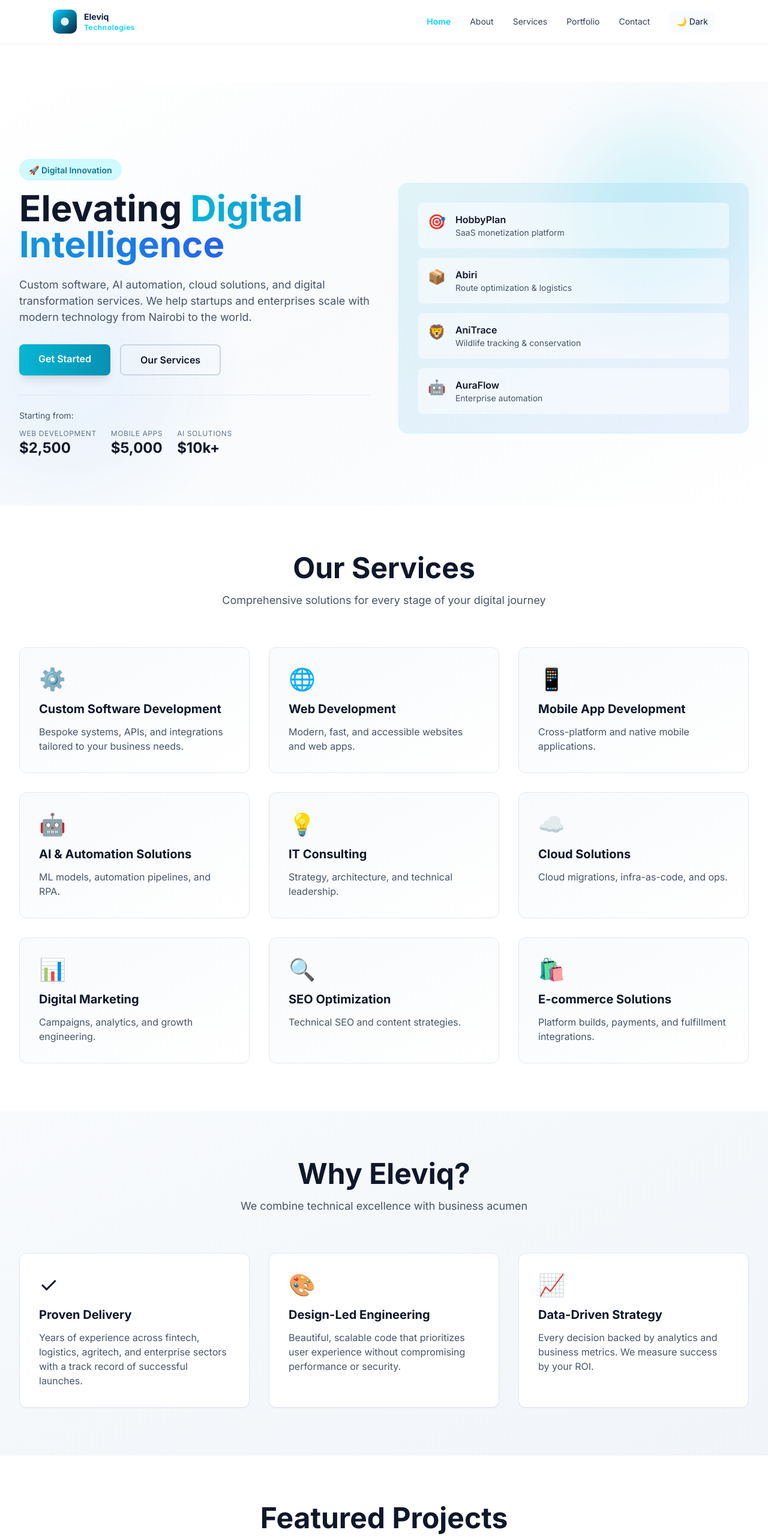
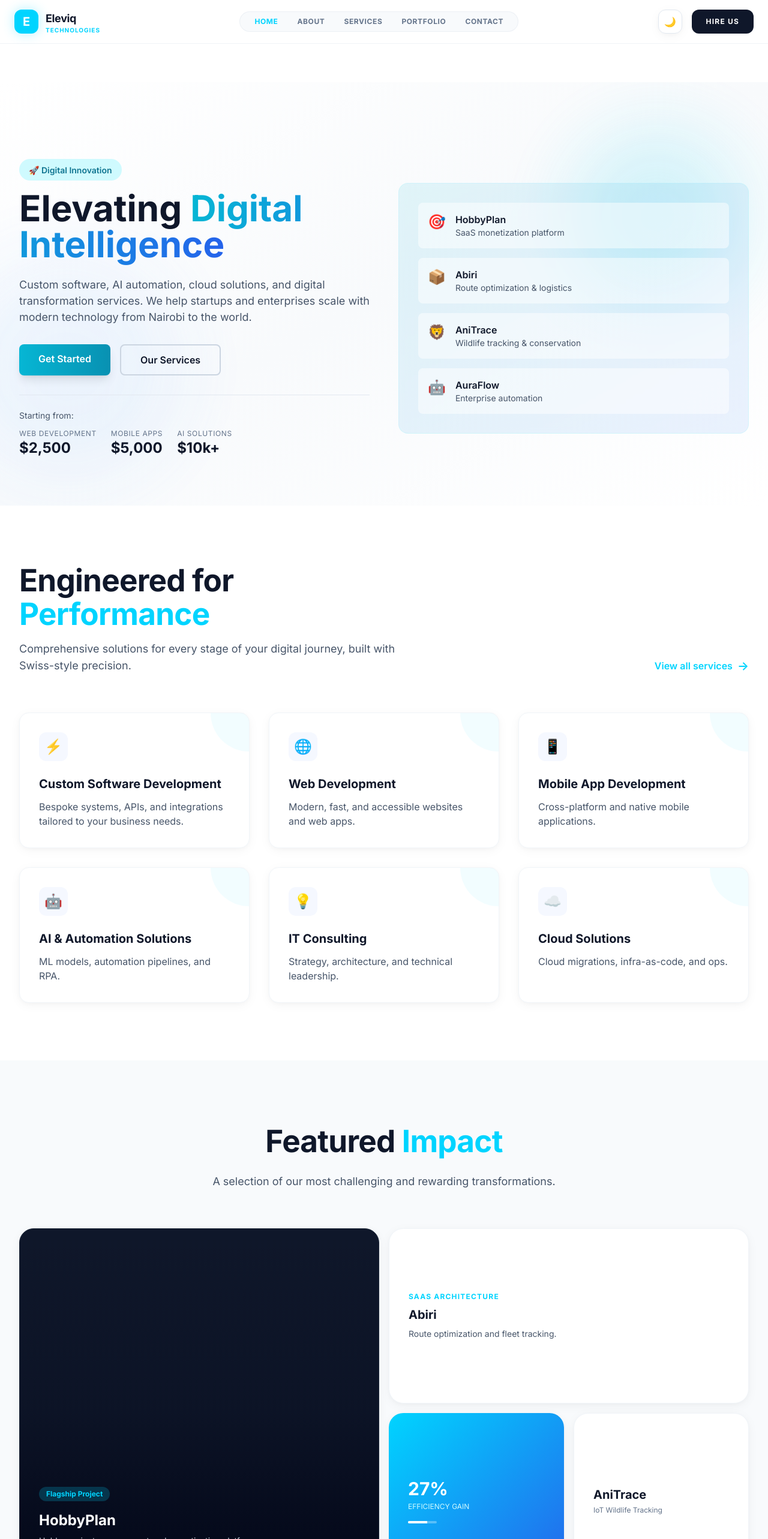
Before and after one commit to kigechaedward/eleviq-website, a React (Vite) app: page / in a window 1280 px wide. Shown: the top 2566 px of the page at 60% size. Built offline with nearby package versions, Linux system fonts and the light colour scheme.

Commit message:
Design: Implement UI/UX Pro Max standards
Converted Portfolio to Bento Grid, upgraded Service cards with Soft UI shadows, and refined Header with glassmorphism and custom easing curves.

```diff
--- a/index.html
+++ b/index.html
@@ -9,10 +9,10 @@
     <meta property="og:description" content="Custom software, AI & automation, cloud, and digital solutions from Eleviq Technologies." />
     <meta property="og:type" content="website" />
     <title>Eleviq Technologies — Elevating Digital Intelligence</title>
-    <link rel="icon" href="/favicon.svg" />
+    <link rel="icon" href="./favicon.svg" />
   </head>
   <body class="antialiased bg-white text-slate-900 dark:bg-slate-900 dark:text-slate-100">
     <div id="root"></div>
-    <script type="module" src="/src/main.jsx"></script>
+    <script type="module" src="./src/main.jsx"></script>
   </body>
 </html>
--- a/src/components/Header.jsx
+++ b/src/components/Header.jsx
@@ -17,38 +17,33 @@ export default function Header(){
   ]
 
   return (
-    <header className="sticky top-0 z-50 backdrop-blur-sm bg-white/95 dark:bg-dark-surface/95 border-b border-accent/20 dark:border-dark-muted/20 shadow-sm">
-      <div className="mx-auto max-w-6xl px-6 py-4 flex items-center justify-between">
+    <header className="sticky top-0 z-50 backdrop-blur-md bg-white/80 dark:bg-dark-bg/80 border-b border-slate-200/50 dark:border-slate-800/50">
+      <div className="mx-auto max-w-7xl px-6 py-4 flex items-center justify-between">
         <Link to="/" className="flex items-center gap-3 group">
-          <svg width="40" height="40" viewBox="0 0 24 24" fill="none" aria-hidden className="group-hover:scale-110 transition-transform duration-fast">
-            <rect width="24" height="24" rx="6" fill="url(#grad)" />
-            <circle cx="12" cy="12" r="4" fill="white" opacity="0.9" />
-            <defs>
-              <linearGradient id="grad" x1="0" y1="0" x2="1" y2="1">
-                <stop offset="0" stopColor="#00D4FF" />
-                <stop offset="1" stopColor="#0A1F3F" />
-              </linearGradient>
-            </defs>
-          </svg>
-          <div className="flex flex-col">
-            <span className="text-sm font-bold text-secondary dark:text-white">Eleviq</span>
-            <span className="text-xs text-primary font-semibold tracking-wide">Technologies</span>
+          <div className="w-10 h-10 bg-primary rounded-xl flex items-center justify-center shadow-cyan-glow group-hover:rotate-6 transition-transform duration-pro-fast">
+            <span className="text-white font-bold text-xl">E</span>
+          </div>
+          <div className="flex flex-col leading-none">
+            <span className="text-lg font-bold text-slate-900 dark:text-white tracking-tighter">Eleviq</span>
+            <span className="text-[10px] text-primary font-bold uppercase tracking-widest">Technologies</span>
           </div>
         </Link>
 
-        <nav className="hidden md:flex gap-8 items-center">
+        <nav className="hidden md:flex gap-8 items-center bg-slate-100/50 dark:bg-slate-800/50 px-6 py-2 rounded-full border border-slate-200/50 dark:border-slate-700/50">
           {nav.map(item=> (
-            <Link key={item.to} to={item.to} className={`text-sm font-medium transition-colors duration-fast ${location.pathname===item.to? 'text-primary font-semibold':'text-slate-700 dark:text-slate-300 hover:text-primary'}`}>
+            <Link key={item.to} to={item.to} className={`text-xs font-bold uppercase tracking-wider transition-all duration-pro-fast ${location.pathname===item.to? 'text-primary':'text-slate-500 dark:text-slate-400 hover:text-primary'}`}>
               {item.label}
             </Link>
           ))}
-          <button aria-label="Toggle dark mode" onClick={()=>setDark(d=>!d)} className="px-3 py-2 rounded-lg bg-accent/50 hover:bg-accent text-secondary dark:bg-dark-muted/30 dark:hover:bg-dark-muted/50 dark:text-white font-medium text-sm transition-all duration-fast">
-            {dark? '☀️ Light' : '🌙 Dark'}
-          </button>
         </nav>
 
-        <div className="md:hidden">
-          <Link to="/contact" className="text-sm px-4 py-2 bg-primary hover:bg-primary/90 text-secondary rounded-lg font-semibold transition-all duration-fast">Contact</Link>
+        <div className="flex items-center gap-4">
+          <button aria-label="Toggle dark mode" onClick={()=>setDark(d=>!d)} className="w-10 h-10 rounded-xl bg-white dark:bg-slate-800 border border-slate-200 dark:border-slate-700 flex items-center justify-center shadow-soft hover:shadow-soft-hover transition-all">
+            {dark? '☀️' : '🌙'}
+          </button>
+          <Link to="/contact" className="hidden sm:block text-xs uppercase tracking-widest px-6 py-3 bg-slate-900 dark:bg-primary text-white dark:text-slate-900 rounded-xl font-bold hover:shadow-lg transition-all active:scale-95">
+            Hire Us
+          </Link>
         </div>
       </div>
     </header>
--- a/src/pages/Home.jsx
+++ b/src/pages/Home.jsx
@@ -10,79 +10,84 @@ export default function Home(){
       <Hero />
 
       {/* Services */}
-      <section className="py-20 px-4 sm:px-6 lg:px-8 bg-white dark:bg-slate-900">
+      <section className="py-24 px-4 sm:px-6 lg:px-8 bg-white dark:bg-slate-900 overflow-hidden">
         <div className="max-w-7xl mx-auto">
-          <div className="text-center mb-16">
-            <h2 className="text-4xl md:text-5xl font-bold text-slate-900 dark:text-white mb-4">Our Services</h2>
-            <p className="text-lg text-slate-600 dark:text-slate-400 max-w-2xl mx-auto">Comprehensive solutions for every stage of your digital journey</p>
+          <div className="flex flex-col md:flex-row md:items-end justify-between mb-16 gap-6">
+            <div className="max-w-2xl">
+              <h2 className="text-h2 font-bold text-slate-900 dark:text-white mb-4 tracking-tight leading-display">
+                Engineered for <span className="text-primary">Performance</span>
+              </h2>
+              <p className="text-lg text-slate-600 dark:text-slate-400">Comprehensive solutions for every stage of your digital journey, built with Swiss-style precision.</p>
+            </div>
+            <Link to="/services" className="text-primary font-semibold flex items-center gap-2 group hover:translate-x-1 transition-transform duration-pro-fast">
+              View all services <span className="text-xl">→</span>
+            </Link>
           </div>
 
           <div className="grid md:grid-cols-3 gap-8">
-            {SERVICES.map((service, i) => (
-              <div key={service.title} className="group p-8 bg-gradient-to-br from-slate-50 to-white dark:from-slate-800 dark:to-slate-900 rounded-xl border border-slate-200 dark:border-slate-700 hover:border-cyan-400 hover:shadow-xl transition-all hover:-translate-y-2">
-                <div className="text-4xl mb-4">
-                  {['⚙️', '🌐', '📱', '🤖', '💡', '☁️', '📊', '🔍', '🛍️'][i]}
+            {SERVICES.slice(0, 6).map((service, i) => (
+              <div key={service.title}
+                   className="group p-8 bg-white dark:bg-slate-800/50 rounded-2xl border border-slate-100 dark:border-slate-700/50 shadow-soft hover:shadow-soft-hover hover:border-primary/30 transition-all duration-pro-base ease-pro-max hover:-translate-y-2 relative overflow-hidden">
+                <div className="absolute top-0 right-0 w-32 h-32 bg-primary/5 rounded-full -mr-16 -mt-16 group-hover:scale-150 transition-transform duration-pro-base"></div>
+                <div className="w-12 h-12 mb-6 bg-accent dark:bg-primary/10 rounded-xl flex items-center justify-center text-2xl group-hover:scale-110 group-hover:bg-primary group-hover:text-white transition-all duration-pro-base">
+                  {['⚡', '🌐', '📱', '🤖', '💡', '☁️'][i] || '⚙️'}
                 </div>
-                <h3 className="text-xl font-bold text-slate-900 dark:text-white mb-3 group-hover:text-cyan-600 transition-colors">{service.title}</h3>
-                <p className="text-slate-600 dark:text-slate-400">{service.desc}</p>
+                <h3 className="text-xl font-bold text-slate-900 dark:text-white mb-3 group-hover:text-primary transition-colors">{service.title}</h3>
+                <p className="text-slate-600 dark:text-slate-400 leading-relaxed">{service.desc}</p>
               </div>
             ))}
           </div>
         </div>
       </section>
 
-      {/* Why Choose */}
-      <section className="py-20 px-4 sm:px-6 lg:px-8 bg-gradient-to-br from-slate-50 to-slate-100 dark:from-slate-900 dark:to-slate-800">
+      {/* Bento Grid Portfolio */}
+      <section className="py-24 px-4 sm:px-6 lg:px-8 bg-slate-50 dark:bg-slate-900/50">
         <div className="max-w-7xl mx-auto">
           <div className="text-center mb-16">
-            <h2 className="text-4xl md:text-5xl font-bold text-slate-900 dark:text-white mb-4">Why Eleviq?</h2>
-            <p className="text-lg text-slate-600 dark:text-slate-400">We combine technical excellence with business acumen</p>
+            <h2 className="text-h2 font-bold text-slate-900 dark:text-white mb-4 tracking-tight">Featured <span className="text-primary">Impact</span></h2>
+            <p className="text-lg text-slate-600 dark:text-slate-400 max-w-2xl mx-auto">A selection of our most challenging and rewarding transformations.</p>
           </div>
 
-          <div className="grid md:grid-cols-3 gap-8">
-            {[
-              {title: 'Proven Delivery', desc: 'Years of experience across fintech, logistics, agritech, and enterprise sectors with a track record of successful launches.', icon: '✓'},
-              {title: 'Design-Led Engineering', desc: 'Beautiful, scalable code that prioritizes user experience without compromising performance or security.', icon: '🎨'},
-              {title: 'Data-Driven Strategy', desc: 'Every decision backed by analytics and business metrics. We measure success by your ROI.', icon: '📈'}
-            ].map((item, i) => (
-              <div key={i} className="p-8 bg-white dark:bg-slate-900 rounded-xl border border-slate-200 dark:border-slate-700 shadow-sm hover:shadow-lg transition-shadow">
-                <div className="text-4xl mb-4">{item.icon}</div>
-                <h3 className="text-xl font-bold text-slate-900 dark:text-white mb-3">{item.title}</h3>
-                <p className="text-slate-600 dark:text-slate-400">{item.desc}</p>
+          <div className="grid grid-cols-1 md:grid-cols-4 md:grid-rows-2 gap-4 h-full md:h-[600px]">
+            {/* Main Featured Item */}
+            <div className="md:col-span-2 md:row-span-2 group relative rounded-3xl overflow-hidden bg-slate-900 border border-slate-800 shadow-soft hover:shadow-soft-hover transition-all duration-pro-base">
+              <div className="absolute inset-0 bg-gradient-to-t from-slate-950 via-slate-950/20 to-transparent z-10"></div>
+              <div className="absolute inset-0 bg-primary/10 opacity-0 group-hover:opacity-100 transition-opacity"></div>
+              <div className="absolute bottom-0 p-8 z-20">
+                <span className="px-3 py-1 bg-primary/20 text-primary text-xs font-bold rounded-full mb-4 inline-block">Flagship Project</span>
+                <h3 className="text-2xl font-bold text-white mb-2">{PROJECTS[0]?.name || 'Abiri Logistics'}</h3>
+                <p className="text-slate-300 text-sm mb-4 line-clamp-2">{PROJECTS[0]?.desc || 'Route optimization and digital freight management platform.'}</p>
+                <Link to="/portfolio" className="text-white font-semibold flex items-center gap-2 text-sm group-hover:gap-3 transition-all">
+                  View Case Study <span>→</span>
+                </Link>
               </div>
-            ))}
-          </div>
-        </div>
-      </section>
+            </div>
 
-      {/* Portfolio */}
-      <section className="py-20 px-4 sm:px-6 lg:px-8 bg-white dark:bg-slate-900">
-        <div className="max-w-7xl mx-auto">
-          <div className="text-center mb-16">
-            <h2 className="text-4xl md:text-5xl font-bold text-slate-900 dark:text-white mb-4">Featured Projects</h2>
-            <p className="text-lg text-slate-600 dark:text-slate-400">Showcasing our recent work</p>
-          </div>
+            {/* Side Items */}
+            <div className="md:col-span-2 group relative rounded-3xl overflow-hidden bg-white dark:bg-slate-800 border border-slate-100 dark:border-slate-700 shadow-soft hover:shadow-soft-hover transition-all duration-pro-base">
+              <div className="p-8 h-full flex flex-col justify-center">
+                <span className="text-primary text-xs font-bold mb-2 uppercase tracking-widest">SaaS Architecture</span>
+                <h3 className="text-xl font-bold text-slate-900 dark:text-white mb-2">{PROJECTS[1]?.name || 'HobbyPlan'}</h3>
+                <p className="text-slate-600 dark:text-slate-400 text-sm line-clamp-1">{PROJECTS[1]?.desc || 'SaaS monetization and user management system.'}</p>
+              </div>
+            </div>
 
-          <div className="grid sm:grid-cols-2 md:grid-cols-3 gap-8">
-            {PROJECTS.map(project => (
-              <div key={project.name} className="group p-6 bg-gradient-to-br from-slate-50 to-white dark:from-slate-800 dark:to-slate-900 rounded-xl border border-slate-200 dark:border-slate-700 hover:border-cyan-400 hover:shadow-xl transition-all cursor-pointer hover:-translate-y-1">
-                <div className="flex items-start justify-between mb-3">
-                  <h4 className="text-lg font-bold text-slate-900 dark:text-white">{project.name}</h4>
-                  <span className="text-xs font-semibold px-3 py-1 bg-cyan-100 dark:bg-cyan-900/30 text-cyan-700 dark:text-cyan-400 rounded-full">{project.type}</span>
+            <div className="group relative rounded-3xl overflow-hidden bg-gradient-to-br from-primary to-blue-600 shadow-soft hover:shadow-soft-hover transition-all duration-pro-base">
+              <div className="p-8 h-full flex flex-col justify-center text-white">
+                <h3 className="text-3xl font-bold mb-1">27%</h3>
+                <p className="text-cyan-100 text-xs font-medium uppercase">Efficiency Gain</p>
+                <div className="mt-4 h-1 w-12 bg-white/30 rounded-full overflow-hidden">
+                  <div className="h-full bg-white w-2/3"></div>
                 </div>
-                <p className="text-slate-600 dark:text-slate-400 mb-4">{project.desc}</p>
+              </div>
+            </div>
 
-                            {/* Device mockup preview for larger screens */}
-                            <div className="mt-4 hidden md:block">
-                              <div className="device-mockup w-56 h-36 bg-gradient-to-br from-white to-slate-50 dark:from-slate-800 dark:to-slate-900 border border-slate-200 dark:border-slate-700 relative">
-                                <div className="device-screen w-full h-full bg-gradient-to-br from-slate-100 to-white dark:from-slate-800 dark:to-slate-900 flex items-center justify-center text-sm text-slate-500">{project.name} preview</div>
-                                <div className="absolute top-2 left-1/2 -translate-x-1/2 w-12 h-1 rounded-full bg-slate-200 dark:bg-slate-700" />
-                              </div>
-                            </div>
-
-                            <p className="mt-4 text-sm text-cyan-600 dark:text-cyan-400 font-semibold">→ Case study coming soon</p>
-                          </div>
-                        ))}
+            <div className="group relative rounded-3xl overflow-hidden bg-white dark:bg-slate-800 border border-slate-100 dark:border-slate-700 shadow-soft hover:shadow-soft-hover transition-all duration-pro-base">
+              <div className="p-8 h-full flex flex-col justify-center">
+                <h3 className="text-xl font-bold text-slate-900 dark:text-white mb-1">AniTrace</h3>
+                <p className="text-slate-500 text-xs font-medium">IoT Wildlife Tracking</p>
+              </div>
+            </div>
           </div>
         </div>
       </section>
--- a/tailwind.config.cjs
+++ b/tailwind.config.cjs
@@ -54,13 +54,21 @@ module.exports = {
         '3xl': '4rem'
       },
       transitionDuration: {
+        'pro-fast': '150ms',
+        'pro-base': '300ms',
         fast: '150ms',
         base: '300ms',
         slow: '600ms'
       },
       transitionTimingFunction: {
+        'pro-max': 'cubic-bezier(0.25, 0.46, 0.45, 0.94)',
         smooth: 'cubic-bezier(0.25, 0.46, 0.45, 0.94)',
         ease: 'ease-out'
+      },
+      boxShadow: {
+        'soft': '0 4px 20px -2px rgba(0, 0, 0, 0.05), 0 2px 10px -2px rgba(0, 0, 0, 0.03)',
+        'soft-hover': '0 20px 40px -12px rgba(0, 0, 0, 0.1)',
+        'cyan-glow': '0 0 20px rgba(0, 212, 255, 0.3)',
       },
       letterSpacing: {
         tighter: '-0.02em',
```
